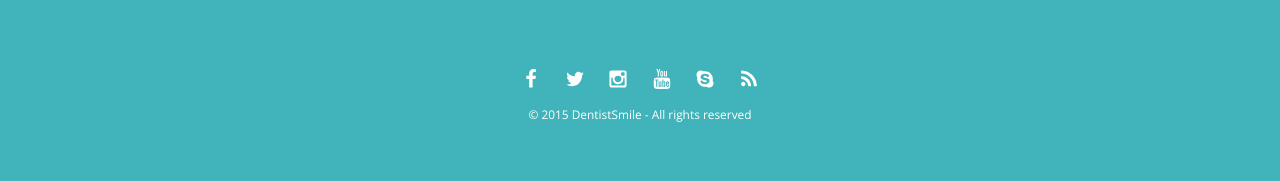
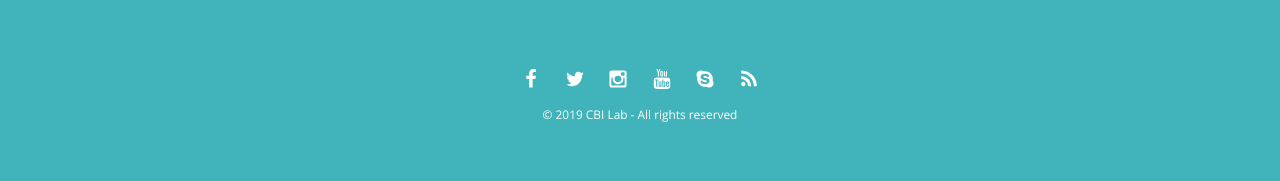
Before and after one commit to cbi-bioinfo/cbi-bioinfo.github.io_old, a Jekyll site: the page built from index.md, in a window 1280 px wide. Shown: the part 717-898 px from the top of the page. Built offline with Jekyll 4.4.1, drawn with Linux system fonts in a browser that asks for light colours; nearby versions of some CDN libraries; our own code applies the rules of GitHub Pages for plain Markdown files.

Commit message:
Update _config.yml

```diff
--- a/_config.yml
+++ b/_config.yml
@@ -45,7 +45,7 @@ skype: skype:obaez_design?userinfo
 feed: yes
 
 # Footer
-copyright: © 2015 DentistSmile - All rights reserved
+copyright: © 2019 CBI Lab - All rights reserved
 
 # Build settings
 markdown: kramdown
```
